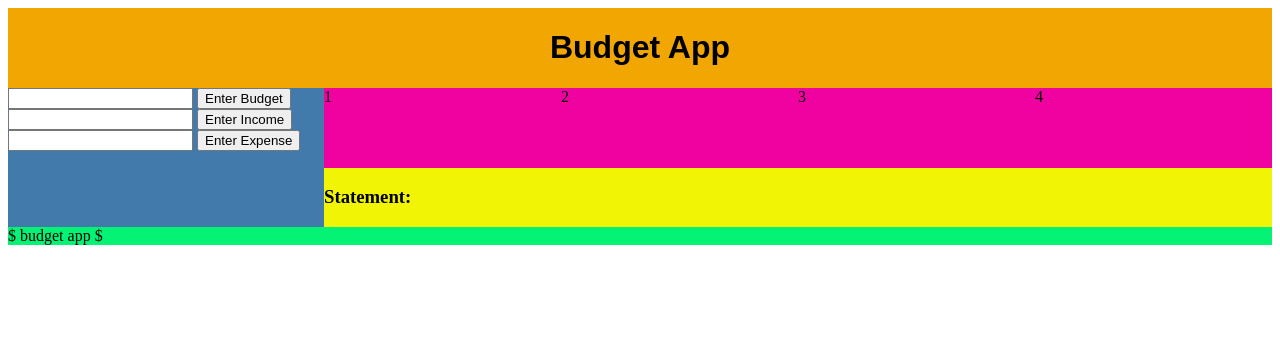
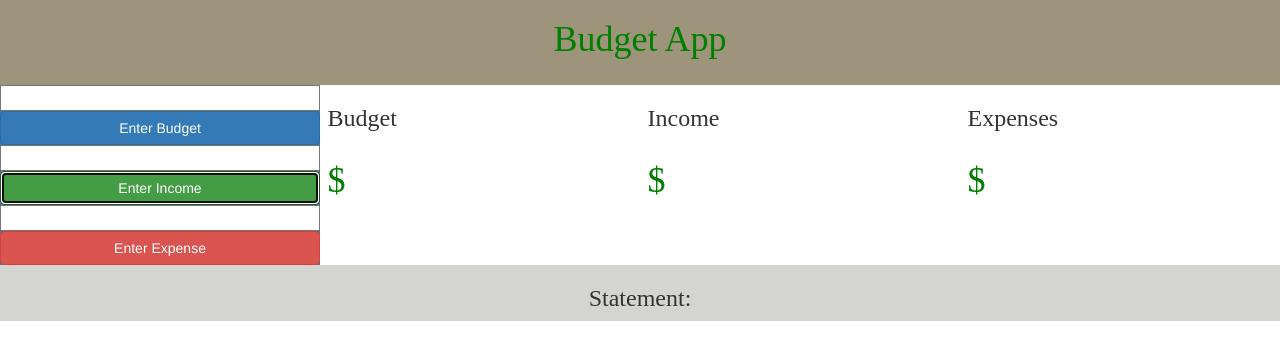
Before and after one commit to yavord10/BudgetApp, a plain HTML site: page index.html in a window 1280 px wide. Both pictures are taken after a click on the button "Enter Income". Drawn offline with nearby package versions, Linux system fonts and the light colour scheme; a web font is replaced by a local one.

Commit message:
updating files

```diff
--- a/app.js
+++ b/app.js
@@ -1,7 +1,9 @@
 budgetApp = {
-    budget: 0,
     expenses: [],
     income: [],
+    totalIncome: 0,
+    totalExpense: 0,
+    budget: 0,
 
     incomeAdd: function() {
         var incomeInput = document.getElementById("inputIncome");
@@ -13,12 +15,20 @@ budgetApp = {
         var expenseInput = document.getElementById("inputExpense");
         this.expenses.push(expenseInput.valueAsNumber);
         console.log(this.expenses);
-
     },
 
+    incomeTotalCalc: function() {
+        this.totalIncome = this.income.reduce((prevValue, nextValue) => prevValue + nextValue);
+        console.log(totalIncome);
+    },
+
+    expenseTotalCalc: function() {
+        this.totalExpense = this.expenses.reduce((prevValue, nextValue) => prevValue + nextValue);
+        console.log(totalExpense);
+    },
 };
 
- handlers = {
+handlers = {
     displayIncome: function() {
         var incomeInput = document.getElementById("inputIncome");
         var incomeValue = incomeInput.valueAsNumber;
@@ -34,6 +44,10 @@ budgetApp = {
             budgetApp.incomeAdd();
         };
         incomeInput.value = "";
+        budgetApp.incomeTotalCalc();
+        handlers.displayIncomeTotal();
+        budgetApp.budget = budgetApp.budget + incomeValue;
+        handlers.displayBudgetTotal();
     },
 
     displayExpense: function() {
@@ -51,5 +65,41 @@ budgetApp = {
             budgetApp.expenseAdd();
         };
         expenseInput.value ='';
+        budgetApp.expenseTotalCalc();
+        handlers.displayExpenseTotal();
+        budgetApp.budget = budgetApp.budget - expenseValue;
+        handlers.displayBudgetTotal();
     },
- };
+
+    displayIncomeTotal: function() {
+        var incomeContainer = document.getElementById('incomeContainer');
+        incomeContainer.innerHTML = '';
+        incomeContainer.innerHTML = budgetApp.totalIncome;
+    },
+
+    displayExpenseTotal: function() {
+        var expenseContainer = document.getElementById('expenseContainer');
+        expenseContainer.innerHTML = '';
+        expenseContainer.innerHTML = budgetApp.totalExpense;
+    },
+
+    displayBudgetTotal: function() {
+        var budgetContainer = document.getElementById('budgetContainer');
+        budgetContainer.innerHTML = budgetApp.budget;
+    },
+
+    initialBudgetSet: function() {
+        var inputBudget = document.getElementById('inputBudget');
+        var budgetValue = inputBudget.valueAsNumber;
+            if (isNaN(budgetValue) === true) {
+                alert('Please enter a valid number!');
+                inputBudget.value = '';
+            } else {
+                budgetApp.budget = budgetValue;
+                var budgetContainer = document.getElementById('budgetContainer');
+                budgetContainer.innerHTML = '';
+                budgetContainer.innerHTML = budgetApp.budget;
+                inputBudget.value = '';
+            };
+    }
+};
--- a/index.html
+++ b/index.html
@@ -5,42 +5,52 @@
     <meta name="viewport" content="width=device-width, initial-scale=1.0">
     <meta http-equiv="X-UA-Compatible" content="ie=edge">
     <title>Document</title>
-    <link href="styles.css" rel="stylesheet">
+    <link rel="stylesheet" href="https://maxcdn.bootstrapcdn.com/bootstrap/3.4.0/css/bootstrap.min.css">
+    <link href="styles.css" rel="stylesheet" type="text/css">
     <link href="http://fonts.googleapis.com/css?family=Corben:bold" rel="stylesheet" type="text/css">
+    <link rel="stylesheet" href="https://use.fontawesome.com/releases/v5.7.2/css/all.css" integrity="sha384-fnmOCqbTlWIlj8LyTjo7mOUStjsKC4pOpQbqyi7RrhN7udi9RwhKkMHpvLbHG9Sr" crossorigin="anonymous">
 </head>
 <body>
     <header>
-        <h1>Budget App</h1>
+        <h1 id="heading">Budget App</h1>
     </header>
     <section class='menu'>
-        <div class="budget">
+        <div>
             <input type="number" id="inputBudget">
-            <button>Enter Budget</button>
+            <button class="btn btn-primary" onclick="handlers.initialBudgetSet()">Enter Budget</button>
         </div>
         <div>
             <input type="number" id="inputIncome">
-            <button onclick="handlers.displayIncome()">Enter Income</button>
+            <button class="btn btn-success" onclick="handlers.displayIncome()">Enter Income</button>
         </div>
         <div>
             <input type="number" id="inputExpense">
-            <button onclick="handlers.displayExpense()">Enter Expense</button>
+            <button class="btn btn-danger" onclick="handlers.displayExpense()">Enter Expense</button>
         </div>
 
     </section>
     <section class='numbers'>
-        <div class="totalBudget">
-            1
+        <div id="totalBudget">
+            <h3>Budget</h3>
+            <div>
+                <h1>$</h1>
+                <h2 id="budgetContainer"> </h2>
+            </div>
         </div>
-        <div class="totalIncome">
-            2
+        <div id="totalIncome">
+            <h3>Income</h3>
+            <div>
+                <h1>$</h1>
+                <h2 id="incomeContainer"> </h2>
+            </div>
         </div>
-        <div class="totalExpense">
-            3
+        <div id="totalExpense">
+            <h3>Expenses</h3>
+            <div>
+                <h1>$</h1>
+                <h2 id="expenseContainer"> </h2>
+            </div>
         </div>
-        <div class="endResu">
-            4
-       </div>
-
     </section>
     <section class='list'>
         <div class='listheading'>
@@ -52,9 +62,6 @@
             </ul>
         </div>
     </section>
-    <footer>
-     $ budget app $
-    </footer>
 
     <script type="text/javascript" src="app.js"></script>
 </body>
--- a/styles.css
+++ b/styles.css
@@ -1,37 +1,56 @@
 body {
     display: grid;
     grid-template-columns: 1fr 3fr;
-    grid-template-rows: 1fr 1fr;
+    grid-template-rows: auto;
 }
 
 header {
-    background: rgb(241, 166, 2);
+    background: rgb(158, 147, 123);
     grid-column: span 2;
 }
 
 h1 {
+    padding-bottom: 15px;
+}
+
+h1,h2,h3 {
     text-align: center;
-    font-family: Arial, Helvetica, sans-serif;
+    font-family: 'Corben';
+}
+
+h1 {
+    color: green;
+}
+
+#incomeContainer {
+    color: rgb(13, 13, 180);
+}
+
+#expenseContainer {
+    color: rgb(196, 6, 6);
 }
 
 .menu {
     background: rgb(66, 122, 172);
-    grid-row: span 3;
+    grid-row: span 1;
 }
 
+
 .numbers {
-    background: rgb(240, 2, 161);
     display: grid;
-    grid-template-columns: 1fr 1fr 1fr 1fr;
-    grid-template-rows: 1fr 3fr;
+    grid-template-columns: 1fr 1fr 1fr;
+    grid-template-rows: auto;
+}
+
+.numbers > * > * {
+    padding-left: 7.5px;
+    padding-right: 7.5px;
+    display: flex;
+    flex-wrap: nowrap;
 }
 
 .list {
-    background: rgb(241, 245, 5);
-}
-
-footer {
-    background: rgb(4, 243, 116);
+    background: rgb(212, 212, 209);
     grid-column: span 2;
 }
 
@@ -46,3 +65,19 @@ li {
 .incomeLi {
     color: rgb(13, 13, 180);
 }
+
+p {
+    font-family: 'Corben', Arial, Helvetica, sans-serif;
+}
+
+.incomeText {
+    background-color: blue;
+}
+
+.btn {
+    width: 100%;
+}
+
+input {
+    width:100%;
+}
```
